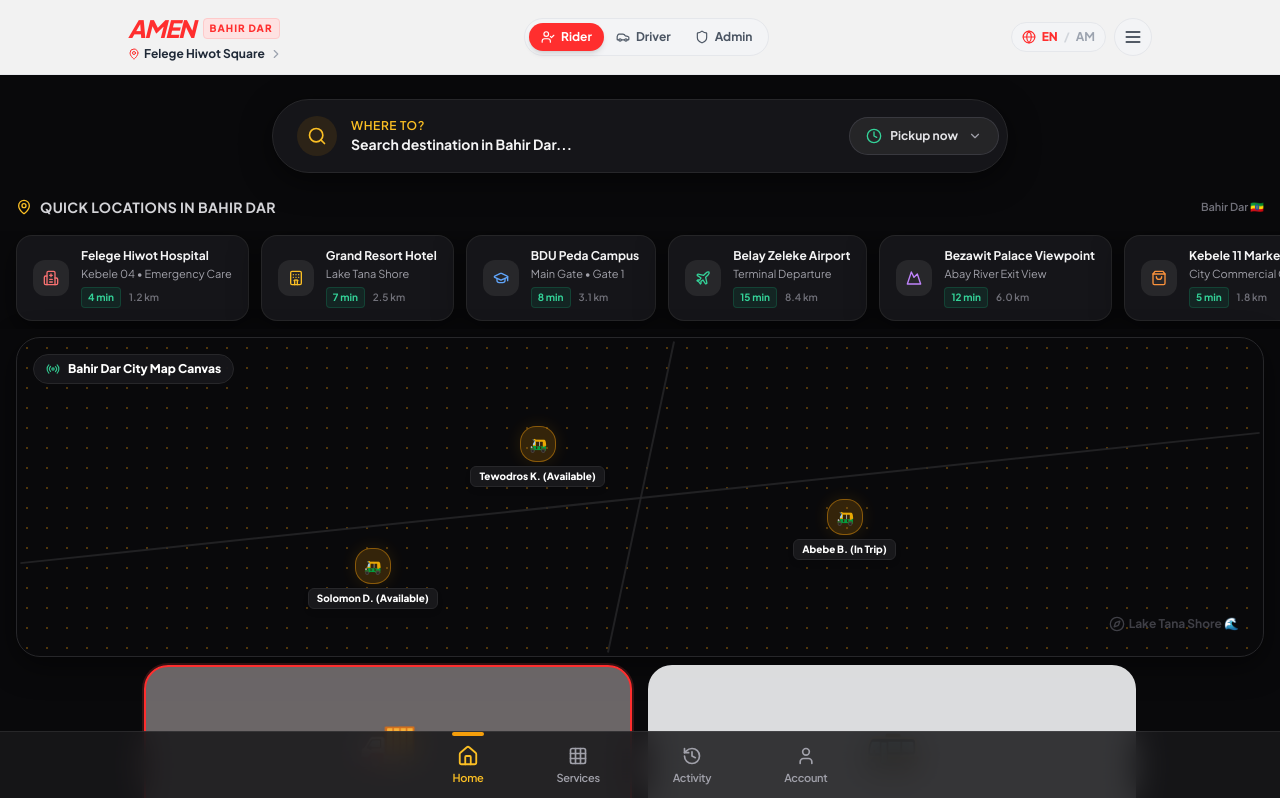
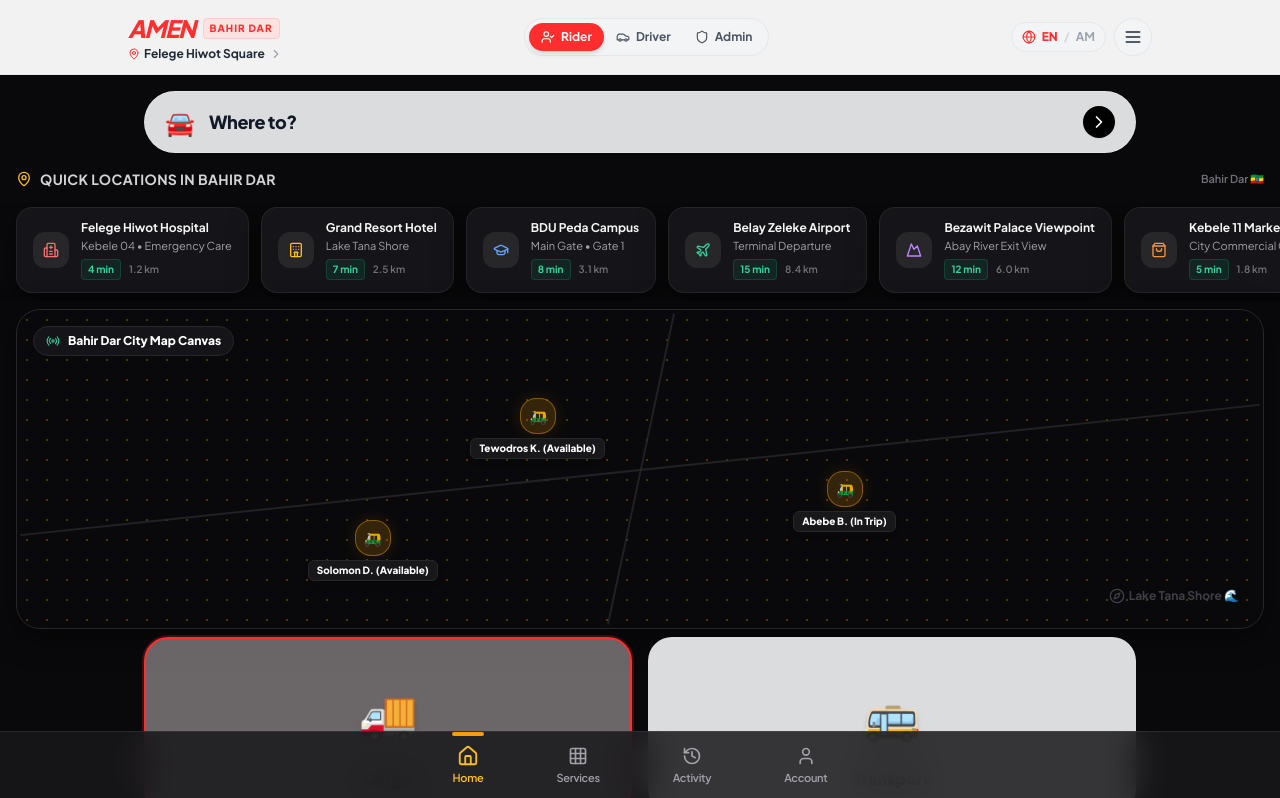
Before and after one commit to babam49-dot/AmenRide, a React (Vite) app in the folder web/: page / in a window 1280 px wide. Shown: the top 798 px of the page. Built offline with nearby package versions, Linux system fonts and the light colour scheme.

Commit message:
feat(web): design rounded pill 'Where to?' destination search container

```diff
--- a/web/src/components/SearchDestinationBar.tsx
+++ b/web/src/components/SearchDestinationBar.tsx
@@ -1,5 +1,5 @@
-import React, { useState, useRef, useEffect } from 'react';
-import { Search, MapPin, ChevronDown, Clock, Calendar, Sparkles } from 'lucide-react';
+import React from 'react';
+import { ChevronRight } from 'lucide-react';
 import { useLanguage } from '../context/LanguageContext';
 
 interface SearchDestinationBarProps {
@@ -11,91 +11,33 @@
   onOpenBooking,
   selectedDestination,
 }) => {
-  const { language, t } = useLanguage();
-  const [isDropdownOpen, setIsDropdownOpen] = useState(false);
-  const [selectedPickupMode, setSelectedPickupMode] = useState<string>('pickupNow');
-  const dropdownRef = useRef<HTMLDivElement>(null);
-
-  const pickupOptions = [
-    { id: 'pickupNow', labelKey: 'pickupNow', icon: <Clock className="w-4 h-4 text-emerald-400" /> },
-    { id: 'scheduleLater', labelKey: 'scheduleLater', icon: <Calendar className="w-4 h-4 text-amber-400" /> },
-    { id: 'customTime', labelKey: 'customTime', icon: <Sparkles className="w-4 h-4 text-blue-400" /> },
-  ];
-
-  useEffect(() => {
-    const handleClickOutside = (e: MouseEvent) => {
-      if (dropdownRef.current && !dropdownRef.current.contains(e.target as Node)) {
-        setIsDropdownOpen(false);
-      }
-    };
-    document.addEventListener('mousedown', handleClickOutside);
-    return () => document.removeEventListener('mousedown', handleClickOutside);
-  }, []);
-
-  const activeOption = pickupOptions.find((opt) => opt.id === selectedPickupMode) || pickupOptions[0];
+  const { t } = useLanguage();
 
   return (
-    <div className="w-full max-w-3xl mx-auto my-6 px-4">
-      {/* Search & Destination Pill Container */}
-      <div className="relative flex flex-col sm:flex-row items-center justify-between bg-zinc-900/90 border border-zinc-800 rounded-full p-2 pl-5 shadow-card-shadow backdrop-blur-md gap-2 hover:border-amber-500/40 transition-all duration-300 group">
-        {/* Left Interactive Trigger: "Where to?" */}
-        <button
-          onClick={onOpenBooking}
-          className="w-full flex items-center gap-3.5 text-left py-2 px-1 focus:outline-none flex-1 active-press"
-        >
-          <div className="w-10 h-10 rounded-full bg-amber-500/10 group-hover:bg-amber-500/20 text-amber-400 flex items-center justify-center transition-colors shrink-0">
-            <Search className="w-5 h-5" />
+    <div className="w-full max-w-md mx-auto sm:max-w-5xl my-4 px-4">
+      {/* Yango-style Rounded Pill Search Bar */}
+      <button
+        onClick={onOpenBooking}
+        className="w-full flex items-center justify-between bg-gray-100/90 hover:bg-gray-200/90 border border-gray-200/80 rounded-full px-5 py-3.5 shadow-sm transition-all duration-200 active:scale-[0.98] group"
+      >
+        <div className="flex items-center gap-3.5 min-w-0">
+          {/* Vehicle Icon */}
+          <div className="text-2xl shrink-0">
+            🚘
           </div>
-          <div className="truncate">
-            <p className="text-xs font-semibold text-amber-400 uppercase tracking-wider">
-              {t('whereTo')}
-            </p>
-            <p className="text-sm font-bold text-zinc-100 truncate">
-              {selectedDestination || t('searchDestination')}
-            </p>
+          {/* Main "Where to?" Label */}
+          <div className="text-left truncate">
+            <span className="text-base sm:text-lg font-black text-gray-900 tracking-tight block">
+              {selectedDestination || t('whereTo')}
+            </span>
           </div>
-        </button>
+        </div>
 
-        {/* Right Dropdown Menu Trigger: "Pickup now" */}
-        <div className="relative shrink-0 w-full sm:w-auto" ref={dropdownRef}>
-          <button
-            onClick={() => setIsDropdownOpen(!isDropdownOpen)}
-            className="w-full sm:w-auto flex items-center justify-between sm:justify-start gap-2.5 px-4 py-2.5 rounded-full bg-zinc-800/90 hover:bg-zinc-800 border border-zinc-700/80 text-xs font-bold text-zinc-200 transition-all active-press"
-          >
-            <div className="flex items-center gap-2">
-              {activeOption.icon}
-              <span>{t(activeOption.labelKey)}</span>
-            </div>
-            <ChevronDown className={`w-3.5 h-3.5 text-zinc-400 transition-transform duration-200 ${isDropdownOpen ? 'rotate-180 text-amber-400' : ''}`} />
-          </button>
-
-          {/* Dropdown Options Box */}
-          {isDropdownOpen && (
-            <div className="absolute right-0 mt-2 w-56 bg-zinc-900 border border-zinc-800 rounded-2xl shadow-card-shadow p-2 z-50 animate-fadeIn">
-              <div className="text-[10px] font-bold uppercase tracking-wider text-zinc-500 px-3 py-1.5 border-b border-zinc-800 mb-1">
-                {language === 'EN' ? 'Pickup Timing' : 'የመነሻ ሰዓት'}
-              </div>
-              {pickupOptions.map((opt) => (
-                <button
-                  key={opt.id}
-                  onClick={() => {
-                    setSelectedPickupMode(opt.id);
-                    setIsDropdownOpen(false);
-                  }}
-                  className={`w-full flex items-center gap-3 px-3 py-2.5 rounded-xl text-xs font-semibold transition-all text-left ${
-                    selectedPickupMode === opt.id
-                      ? 'bg-amber-500/15 text-amber-400 border border-amber-500/30'
-                      : 'text-zinc-300 hover:bg-zinc-800 hover:text-white'
-                  }`}
-                >
-                  {opt.icon}
-                  <span>{t(opt.labelKey)}</span>
-                </button>
-              ))}
-            </div>
-          )}
+        {/* Right Action Chevron Circle */}
+        <div className="w-8 h-8 rounded-full bg-black text-white flex items-center justify-center shrink-0 group-hover:bg-[#FF2E2E] transition-colors shadow-sm">
+          <ChevronRight className="w-5 h-5" />
         </div>
-      </div>
+      </button>
     </div>
   );
 };
```
